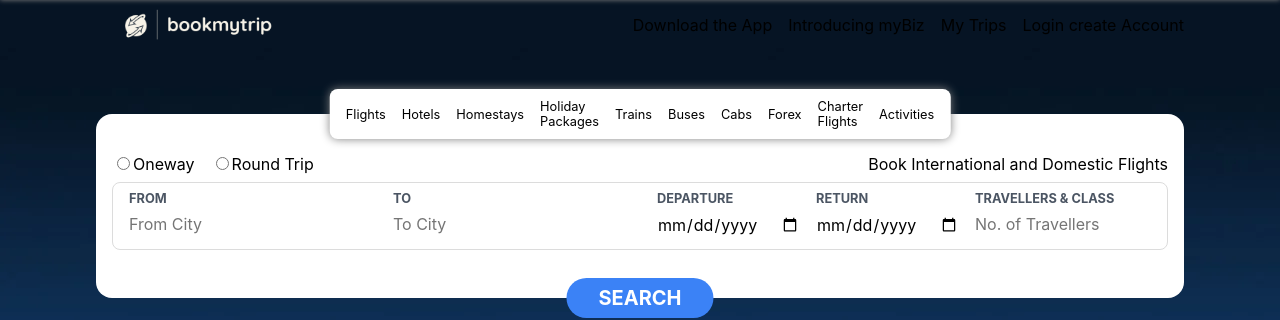
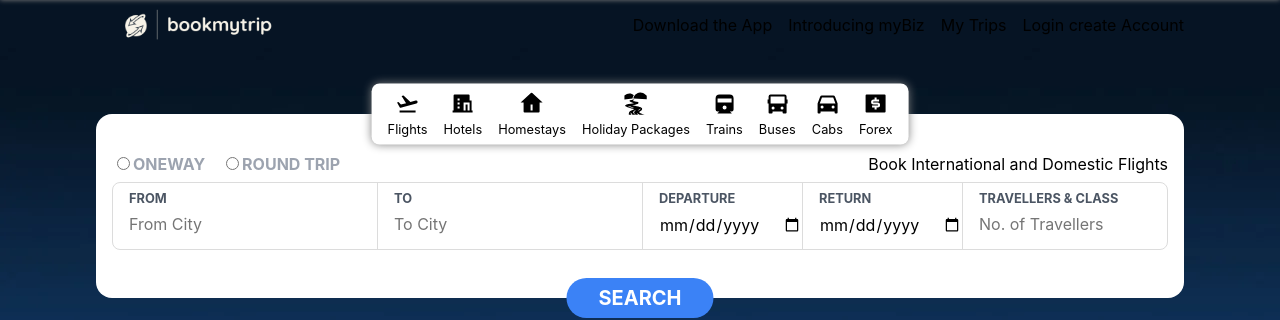
Before and after one commit to rohannaido/booking-app, a React (Create React App) app: page / in a window 1280 px wide. Shown: the top 320 px of the page. Built offline with nearby package versions, Linux system fonts and the light colour scheme.

Commit message:
feat: Icons added; style: NavBar adjusted and borders added to Searchbar input Field

```diff
--- a/src/components/HomeSearchBar/HomeSearchBar.css
+++ b/src/components/HomeSearchBar/HomeSearchBar.css
@@ -64,7 +64,7 @@
     left: 50%;
     transform: translateX(-50%) translateY(-50%);
     box-shadow: 0 0 10px 0px grey;
-    padding: 0 1rem;
+    padding: 0.5rem 1rem;
     background-color: white;
     border-radius: 0.5rem;
     font-size: 0.8rem;
--- a/src/components/HomeSearchBarFields/HomeSearchBarFields.css
+++ b/src/components/HomeSearchBarFields/HomeSearchBarFields.css
@@ -12,6 +12,9 @@
 .homeSearchBarField_row1_radios{
     display: flex;
     gap: 1rem;
+    text-transform: uppercase;
+    font-weight: bold;
+    color: #9ca3af;
 }
 
 .homeSearchBarField_row2{
@@ -24,6 +27,11 @@
     padding: 0.5rem 0;
     height: 50px;
     flex: 1;
+    border-right: 1px solid gainsboro;
+}
+
+.homeSearchBarField_row2_inputDiv:last-child{
+    border-right: none;
 }
 
 .homeSearchBarField_row2_inputDiv:hover{
--- a/src/components/MenuItems/MenuItems.css
+++ b/src/components/MenuItems/MenuItems.css
@@ -2,7 +2,7 @@
     list-style: none;
     display: flex;
     gap: 1rem;
-    height: 50px;
+    /* height: 50px; */
     align-items: center;
     background-color: white;
     font-size: inherit;
@@ -11,4 +11,11 @@
 
 .menuItem{
     cursor: pointer;
+    display: flex;
+    flex-direction: column;
+    align-items: center;
 }
+
+.menuList_icon{
+    font-size: 1.5rem;
+}
--- a/src/components/MenuItems/MenuItems.jsx
+++ b/src/components/MenuItems/MenuItems.jsx
@@ -1,38 +1,91 @@
 import './MenuItems.css'
+import { RiFlightTakeoffFill, RiHotelFill, RiHome4Fill, RiTrainFill, RiBus2Fill, RiCarFill, RiMoneyDollarBoxFill } from "react-icons/ri";
+import { GiRiver } from 'react-icons/gi'
+// import { FaHiking } from 'react-icons/fa';
 
 const MenuItems = () => {
     return(
         <ul className="menuList">
             <li className='menuItem'>
+                <span className='menuList_icon'>
+                    <RiFlightTakeoffFill />
+                </span>
+                <span className='menuList_text'>
                     Flights
+                </span>
             </li>
             <li className='menuItem'>
+                <span className='menuList_icon'>
+                    <RiHotelFill />
+                </span>
+                <span className='menuList_text'>
                     Hotels
+                </span>
             </li>
             <li className='menuItem'>
+                <span className='menuList_icon'>
+                    <RiHome4Fill />
+                </span>
+                <span className='menuList_text'>
                     Homestays
+                </span>
             </li>
             <li className='menuItem'>
+                <span className='menuList_icon'>
+                    <GiRiver />
+                </span>
+                <span className='menuList_text'>
                     Holiday Packages
+                </span>
             </li>
             <li className='menuItem'>
+                <span className='menuList_icon'>
+                    <RiTrainFill />
+                </span>
+                <span className='menuList_text'>
                     Trains
+                </span>
             </li>
             <li className='menuItem'>
+                <span className='menuList_icon'>
+                    <RiBus2Fill />
+                </span>
+                <span className='menuList_text'>
                     Buses
+                </span>
             </li>
             <li className='menuItem'>
+                <span className='menuList_icon'>
+                    <RiCarFill />
+                </span>
+                <span className='menuList_text'>
                     Cabs
+                </span>
             </li>
             <li className='menuItem'>
+                <span className='menuList_icon'>
+                    <RiMoneyDollarBoxFill />
+                </span>
+                <span className='menuList_text'>
                     Forex
+                </span>
             </li>
-            <li className='menuItem'>
+            {/* <li className='menuItem'>
+                <span className='menuList_icon'>
+                    <RiHotelFill />
+                </span>
+                <span className='menuList_text'>
                     Charter Flights
-            </li>
-            <li className='menuItem'>
+                </span>
+            </li> */}
+            {/* <li className='menuItem'>
+                <span className='menuList_icon'>
+                    <FaHiking />
+                </span>
+                <span className='menuList_text'>
                     Activities
-            </li>
+                </span>
+            </li> */}
         </ul>
     )
 }
--- a/src/components/NavBar/NavBar.css
+++ b/src/components/NavBar/NavBar.css
@@ -3,7 +3,7 @@ nav{
     top: 0;
     left: 0;
     background-color: white;
-    height: 50px;
+    height: 60px;
     width: 100vw;
     z-index: 1;
     transition: transform 250ms;
@@ -15,6 +15,7 @@ nav{
     justify-content: space-between;
     align-items: center;
     padding: 0 6rem;
+    height: 100%;
 
 }
 
--- a/src/components/Newsletter/Newsletter.css
+++ b/src/components/Newsletter/Newsletter.css
@@ -39,7 +39,7 @@
 .newsletter_emailInputDiv{
     display: flex;
     border: 1px solid gray;
-    border-radius: 0.25rem;
+    border-radius: 0.5rem;
 }
 
 .newsletter_emailInputDiv input{
```
Lines whose indentation alone changed are shown as unchanged.
